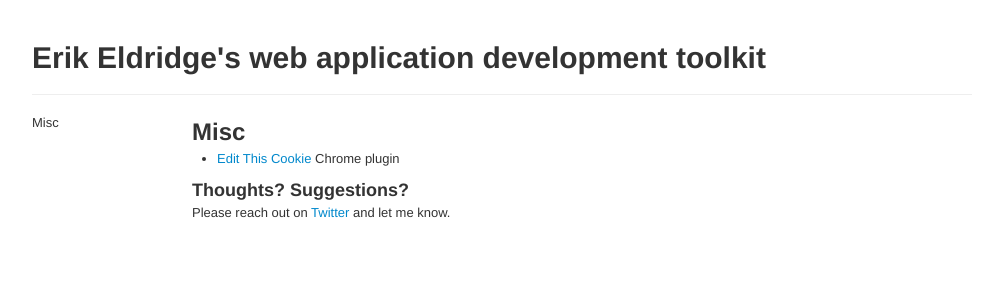
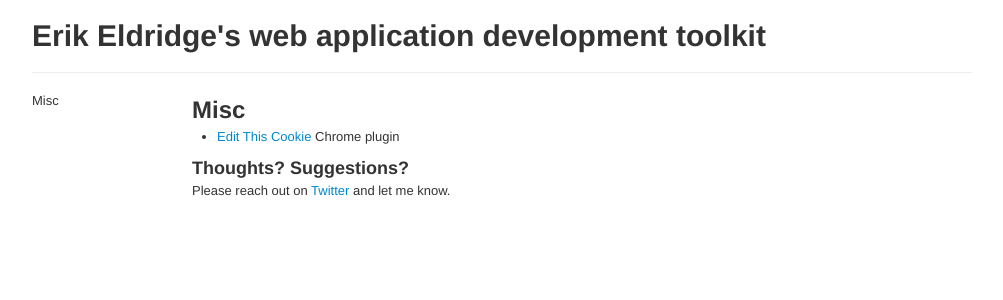
Before and after one commit to erikeldridge/erikeldridge.github.com, a Jekyll site: the page built from _posts/2012-3-14-web-dev-tools.md, in a window 1280 px wide. Shown: the top 300 px of the page, without its empty margins (138-1141 px from the left). Built offline with Jekyll 4.4.1, drawn with Linux system fonts in a browser that asks for light colours; nearby versions of some CDN libraries; Markdown is read by kramdown in place of the engine named in the settings; comment, search, counter and statistics services are not loaded.

Commit message:
Move h1 top margin into custom css

```diff
--- a/_layouts/default.html
+++ b/_layouts/default.html
@@ -44,7 +44,7 @@
     <div class="container">
       <div class="row">
         <div class="span12">
-          <h1 style="margin-top: 40px">Erik Eldridge's {{ page.title }}</h1>
+          <h1>Erik Eldridge's {{ page.title }}</h1>
           <hr />
         </div>
       </div>
--- a/css/custom.css
+++ b/css/custom.css
@@ -1,5 +1,8 @@
+h1 {
+  margin-top: 18px;
+}
 .toc ul {
   list-style: none;
-  margin:0 10px 0 0;
+  margin: 0;
   position: relative;
 }
```
